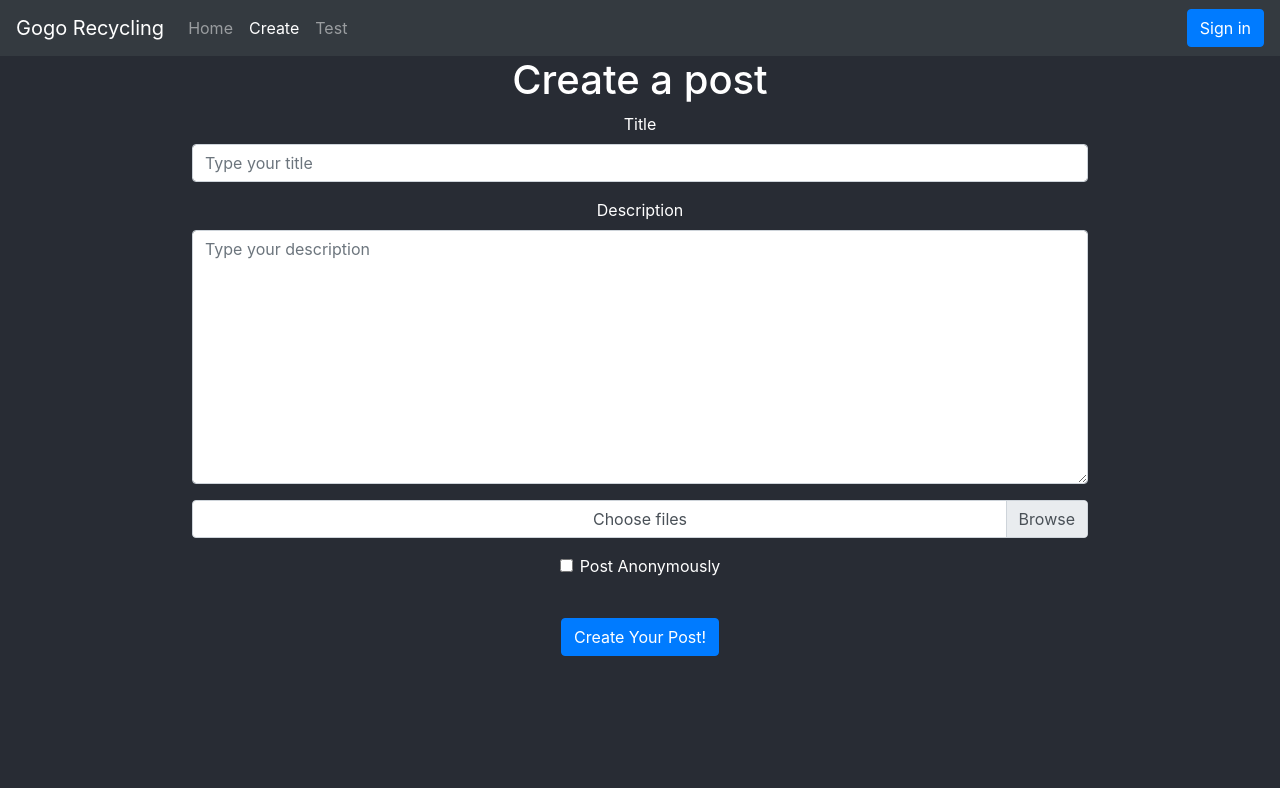
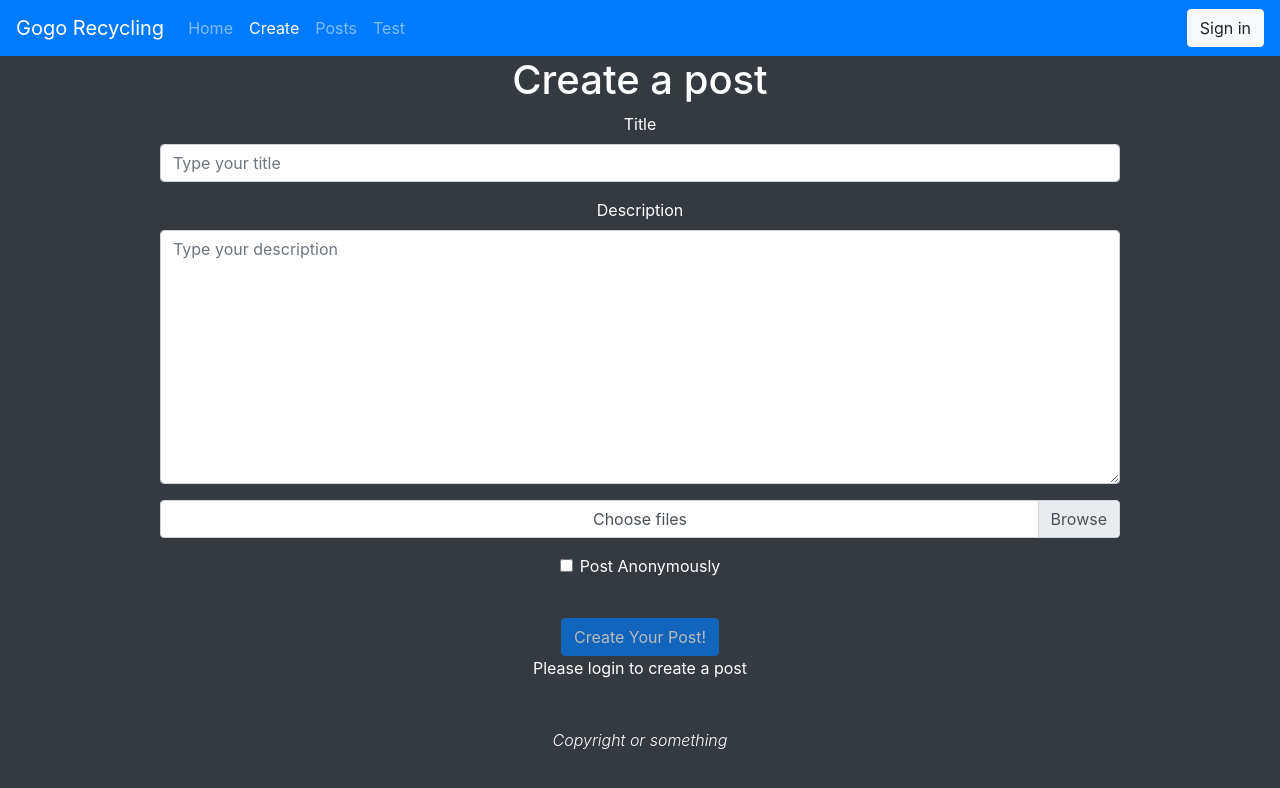
Before and after one commit to uw-info442c-au20/gogo-recycling, a React (Create React App) app: page /create in a window 1280 px wide. Shown: the top 788 px of the page. Built offline with nearby package versions, Linux system fonts and the light colour scheme; no server answers.

Commit message:
👀 Add simple posts page

```diff
--- a/src/App.css
+++ b/src/App.css
@@ -4,8 +4,7 @@
 
 .App {
     text-align: center;
-    height: 100vh;
-    background-color: #282c34;
+    min-height: 100vh;
     color: white;
 }
 
--- a/src/App.jsx
+++ b/src/App.jsx
@@ -4,23 +4,27 @@ import { ContextProvider } from "./Context";
 import { BrowserRouter as Router, Switch, Route } from "react-router-dom";
 
 import Home from "./components/Home";
+import Posts from "./components/Posts";
 import NotFound from "./components/NotFound";
+import Copyright from "./components/Copyright";
 import Navigation from "./components/Navigation";
 import CreatePost from "./components/CreatePost";
 
 const App = () => {
     return (
-        <div className="App">
+        <div className="App bg-dark">
             <ContextProvider>
                 <Router>
                     <Navigation/>
                     <Switch>
                         <Route exact path="/" component={Home}/>
+                        <Route exact path="/posts" component={Posts}/>
                         <Route exact path="/create" component={CreatePost}/>
                         <Route component={NotFound}/>
                     </Switch>
                 </Router>
             </ContextProvider>
+            <Copyright/>
         </div>
     );
 };
--- /dev/null
+++ b/src/components/Copyright.jsx
@@ -0,0 +1,11 @@
+import React from "react";
+
+const Copyright = () => {
+    return (
+        <footer className="mt-5 pb-2 font-weight-light">
+            <em>Copyright or something</em>
+        </footer>
+    );
+};
+
+export default Copyright;
--- a/src/components/CreatePost.jsx
+++ b/src/components/CreatePost.jsx
@@ -61,7 +61,7 @@ const CreatePost = () => {
 
         if (state === "FINISH") {
             createPost();
-            history.push("/");
+            history.push("/posts");
         }
     }, [ state, urls, user, history, title, description, isAnonymous ]);
 
@@ -75,9 +75,9 @@ const CreatePost = () => {
     }, [ progress, urls, files ]);
 
     return (
-        <main>
+        <section>
             <h1>Create a post</h1>
-            <form onSubmit={submitPost} style={{ width: "70%" }} className="mx-auto">
+            <form onSubmit={submitPost} className="mx-auto w-75">
                 <div className="form-group">
                     <label htmlFor="title">Title</label>
                     <input
@@ -130,10 +130,11 @@ const CreatePost = () => {
                 </div>
                 <button
                     type="submit" className="btn btn-primary mt-4"
-                    disabled={state !== "SELECT"}
+                    disabled={(state !== "SELECT") || !user}
                 >
                     Create Your Post!
                 </button>
+                {!user && <p>Please login to create a post</p>}
                 {state === "UPLOAD" &&
                 <div className="progress mt-3">
                     <div
@@ -147,7 +148,7 @@ const CreatePost = () => {
                 </div>
                 }
             </form>
-        </main>
+        </section>
     );
 };
 
--- a/src/components/Navigation.jsx
+++ b/src/components/Navigation.jsx
@@ -18,7 +18,7 @@ const Navigation = () => {
     };
 
     return (
-        <nav className="navbar navbar-expand-lg navbar-dark bg-dark">
+        <nav className="navbar navbar-expand-lg navbar-dark bg-primary">
             <Link className="navbar-brand" to="/">
                 Gogo Recycling
             </Link>
@@ -41,6 +41,11 @@ const Navigation = () => {
                             Create
                         </Link>
                     </li>
+                    <li className={"nav-item " + (rootPath === "posts" ? "active" : "")}>
+                        <Link className="nav-link" to="/posts">
+                            Posts
+                        </Link>
+                    </li>
                     <li className={"nav-item " + (rootPath === "test" ? "active" : "")}>
                         <Link className="nav-link" to="/test">
                             Test
@@ -49,7 +54,7 @@ const Navigation = () => {
                 </ul>
                 <div className="nav-item active">
                     <button
-                        className="btn btn-primary"
+                        className="btn btn-light"
                         onClick={() => (user ? logout() : login())}
                     >
                         {user ? `Hi ${user.displayName}` : "Sign in"}
--- /dev/null
+++ b/src/components/Posts.jsx
@@ -0,0 +1,56 @@
+
+import React from "react";
+import { useState } from "react";
+import { useEffect } from "react";
+import usePosts from "../hooks/usePosts";
+
+const Posts = postID => {
+    const posts = usePosts();
+    const [ users, setUsers ] = useState({});
+    console.log(posts)
+
+    useEffect(() => {
+        const getUsers = async () => {
+            const newUsers = {};
+            for (let post of posts) {
+                let data = (await post.user.get()).data()
+                newUsers[post.user.id] = data;
+            }
+            setUsers(newUsers);
+        };
+
+        getUsers();
+    }, [ posts ]);
+
+    const postPreview = post => {
+        return (
+            <div key={post.id} className="card bg-info mb-3">
+                <img
+                    src={post.images[0]} alt=""
+                    className="card-img-top"
+                />
+                <div className="card-body">
+                    <h4 className="card-title">
+                        {post.title}
+                    </h4>
+                    <h6>By {users[post.user.id] && users[post.user.id].displayName}</h6>
+                    <p className="mb-0">Description: {post.description}</p>
+                    <p><em>
+                        {post.timeCreated && post.timeCreated.toDate().toLocaleString()}
+                    </em></p>
+                </div>
+            </div>
+        );
+    };
+
+    return (
+        <main>
+            <h1>Posts</h1>
+            <section className="posts w-50 mx-auto">
+                {posts.length > 0 && posts.map(post => postPreview(post))}
+            </section>
+        </main>
+    );
+};
+
+export default Posts;
--- a/src/hooks/usePosts.js
+++ b/src/hooks/usePosts.js
@@ -1,7 +1,7 @@
 import { useState, useEffect } from "react";
 import { firestore } from "../config/firebase";
 
-const usePosts = (options = null) => {
+const usePosts = options => {
     const [ posts, setPosts ] = useState([]);
 
     useEffect(() => {
@@ -19,10 +19,10 @@ const usePosts = (options = null) => {
         }
 
         const unsubscribe = query
-            .orderBy("timeCreated", "asc")
+            .orderBy("timeCreated", "desc")
             .onSnapshot(snapshot => {
                 let newPosts = [];
-                console.log("Updating Pod Messages");
+                console.log("Updating Post Information");
                 snapshot.forEach(post => {
                     newPosts.push({ id: post.id, ...post.data()});
                 });
```
Also changed, not shown: src/components/Post.jsx (added, +11 -0 lines).
